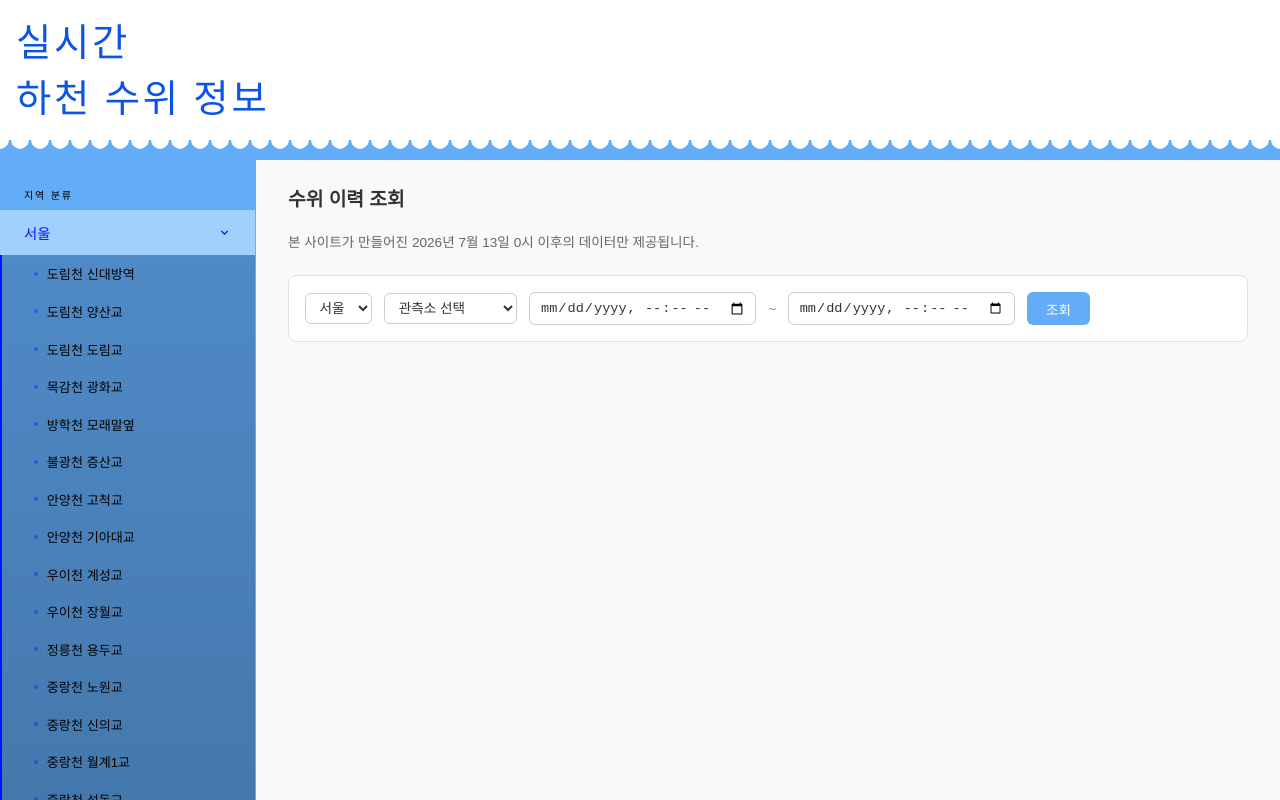
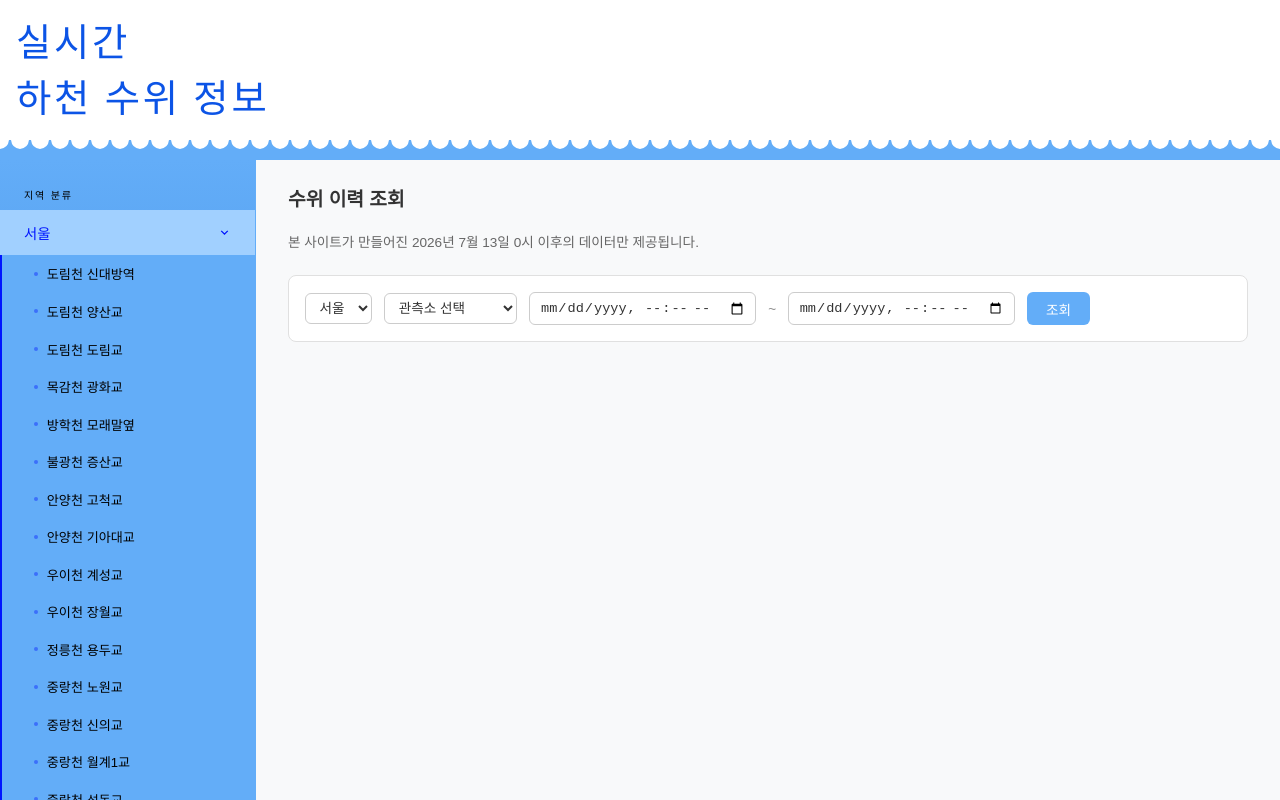
Before and after one commit to niceotter/riverlevel_practice1, a Next.js app: page /history in a window 1280 px wide. Both pictures are taken after a click on the button "서울". Built offline with nearby package versions, Linux system fonts and the light colour scheme.

Commit message:
got rid of the unnecessary css variables_

```diff
--- a/components/Sidebar.tsx
+++ b/components/Sidebar.tsx
@@ -82,8 +82,9 @@ function MenuItem({ label, children }: { label: string; children: React.ReactNod
           cursor: pointer; text-align: left;
           transition: background var(--transition), color var(--transition);
         }
-        .menu-trigger:hover, .menu-trigger.active {
-          background: var(--bg-hover); color: var(--accent);
+        .menu-trigger:hover, .menu-trigger.active { /* 서울 메뉴 열었을 때 서울의 배경색과 폰트색 */
+          background: var(--bg-hover);
+          color: var(--accent);
         }
         .chevron {
           flex-shrink: 0; opacity: 0.45;
@@ -93,12 +94,18 @@ function MenuItem({ label, children }: { label: string; children: React.ReactNod
           transform: rotate(90deg); opacity: 1;
         }
         .submenu {
-          max-height: 0; overflow: hidden;
-          background: rgba(0,0,0,0.18); border-left: 2px solid transparent; opacity: 0;
+          max-height: 0;
+          overflow: hidden;
+          background: var(--bg-water); /* 서울 메뉴 열었을 때 그냥 나오는 배경색 */
+          border-left: 2px solid transparent;
+          opacity: 0;
           transition: max-height 300ms cubic-bezier(0.4,0,0.2,1), opacity 240ms ease, border-color var(--transition);
         }
         .submenu.open {
-          max-height: 2000px; opacity: 1; border-left-color: var(--accent); overflow-y: auto;
+          max-height: 2000px;
+          opacity: 1;
+          border-left-color: var(--accent); /* 서울 메뉴 열었을 때 왼쪽에 나오는 파란색 선 */
+          overflow-y: auto;
         }
       `}</style>
     </div>
@@ -108,50 +115,59 @@ function MenuItem({ label, children }: { label: string; children: React.ReactNod
 // ── 2차 메뉴 항목 ────────────────────────────────────
 function SubItem({ children, href }: { children: React.ReactNode; href?: string }) {
   const baseStyle: React.CSSProperties = {
-    display: 'flex', alignItems: 'center', gap: '0.55rem',
+    display: 'flex',
+    alignItems: 'center',
+    gap: '0.55rem',
     padding: '0.58rem 1.5rem 0.58rem 2rem',
-    fontSize: '0.82rem', color: 'var(--text-muted)',
+    fontSize: '0.82rem',
+    color: 'var(--text-muted)',
     cursor: 'pointer',
     transition: 'color var(--transition), background var(--transition)',
     textDecoration: 'none',
   };
 
   const dot = (
-    <span style={{ width: '4px', height: '4px', borderRadius: '50%', background: 'var(--accent)', opacity: 0.4, flexShrink: 0 }} />
+    <span style={{
+      width: '4px',
+      height: '4px',
+      borderRadius: '50%',
+      background: 'var(--accent)',
+      opacity: 0.4,
+      flexShrink: 0
+    }} />
   );
 
-  if (href) {
-    return (
-      <a
-        href={href}
-        target="_top"
-        style={baseStyle}
-        onMouseEnter={e => { (e.currentTarget as HTMLAnchorElement).style.color = 'var(--text-primary)'; (e.currentTarget as HTMLAnchorElement).style.background = 'var(--accent-dim)'; }}
-        onMouseLeave={e => { (e.currentTarget as HTMLAnchorElement).style.color = 'var(--text-muted)'; (e.currentTarget as HTMLAnchorElement).style.background = 'transparent'; }}
-      >
-        {dot}
-        <span style={{ flex: 1 }}>{children}</span>
-      </a>
-    );
-  }
+  const handleEnter = (e: React.MouseEvent<HTMLElement>) => {
+    e.currentTarget.style.color = 'var(--text-primary)';
+    e.currentTarget.style.background = 'var(--bg-hover)'; // 불광천에 마우스 올렸을때 배경색
+  };
+  const handleLeave = (e: React.MouseEvent<HTMLElement>) => {
+    e.currentTarget.style.color = 'var(--text-muted)';
+    e.currentTarget.style.background = 'transparent';
+  };
+
+  const Tag = href ? 'a' : 'div';
 
   return (
-    <div style={baseStyle}
-      onMouseEnter={e => { (e.currentTarget as HTMLDivElement).style.color = 'var(--text-primary)'; (e.currentTarget as HTMLDivElement).style.background = 'var(--accent-dim)'; }}
-      onMouseLeave={e => { (e.currentTarget as HTMLDivElement).style.color = 'var(--text-muted)'; (e.currentTarget as HTMLDivElement).style.background = 'transparent'; }}
+    <Tag
+      {...(href ? { href, target: '_top' } : {})}
+      style={baseStyle}
+      onMouseEnter={handleEnter}
+      onMouseLeave={handleLeave}
     >
       {dot}
       <span style={{ flex: 1 }}>{children}</span>
-    </div>
+    </Tag>
   );
 }
+
 
 // ── Sidebar 본체 ─────────────────────────────────────
 export default function Sidebar() {
   return (
     <nav style={{
       gridColumn: '1', gridRow: '2',
-      background: 'linear-gradient(180deg, var(--bg-water) 0%, rgba(0,0,0,0.15) 100%), var(--bg-water)',
+      background: 'linear-gradient(180deg, var(--bg-water) 0%, #2f7fd6 100%), var(--bg-water)', //사이드바 기본 배경
       borderRight: '1px solid var(--border)',
       overflowY: 'auto', overflowX: 'hidden',
       padding: '1.5rem 0', zIndex: 50,
--- a/components/WaterLevelHeroBusan.tsx
+++ b/components/WaterLevelHeroBusan.tsx
@@ -135,7 +135,7 @@ export default function WaterLevelHeroBusan({ id, externalLink }: Props) {
         <p style={{ fontSize: 16, fontWeight: 600, margin: '0 0 22px 0' }}>{station.obsrTime}</p>
 
         <p style={{ fontSize: 13, color: '#6b6b6b', fontWeight: 600 }}>데이터 제공 : 부산광역시</p>
-        <div style={{ display: 'flex', gap: 10, marginBottom: 18 }}>
+        <div style={{ display: 'flex', gap: 10, marginTop: 10, marginBottom: 18 }}>
           <button
             type="button"
             onClick={() => setShowPhoto(true)}
--- a/components/WaterLevelHeroSeoul.tsx
+++ b/components/WaterLevelHeroSeoul.tsx
@@ -129,7 +129,7 @@ export default function WaterLevelHeroSeoul({ id, externalLink }: Props) {
 
         <p style={{ fontSize: 13, color: '#6b6b6b', fontWeight: 600 }}>데이터 제공 : 서울특별시 물순환안전국</p>
 
-        <div style={{ display: 'flex', gap: 10, marginBottom: 18 }}>
+        <div style={{ display: 'flex', gap: 10, marginTop: 10, marginBottom: 18 }}>
           <button
             type="button"
             onClick={() => setShowPhoto(true)}
```
